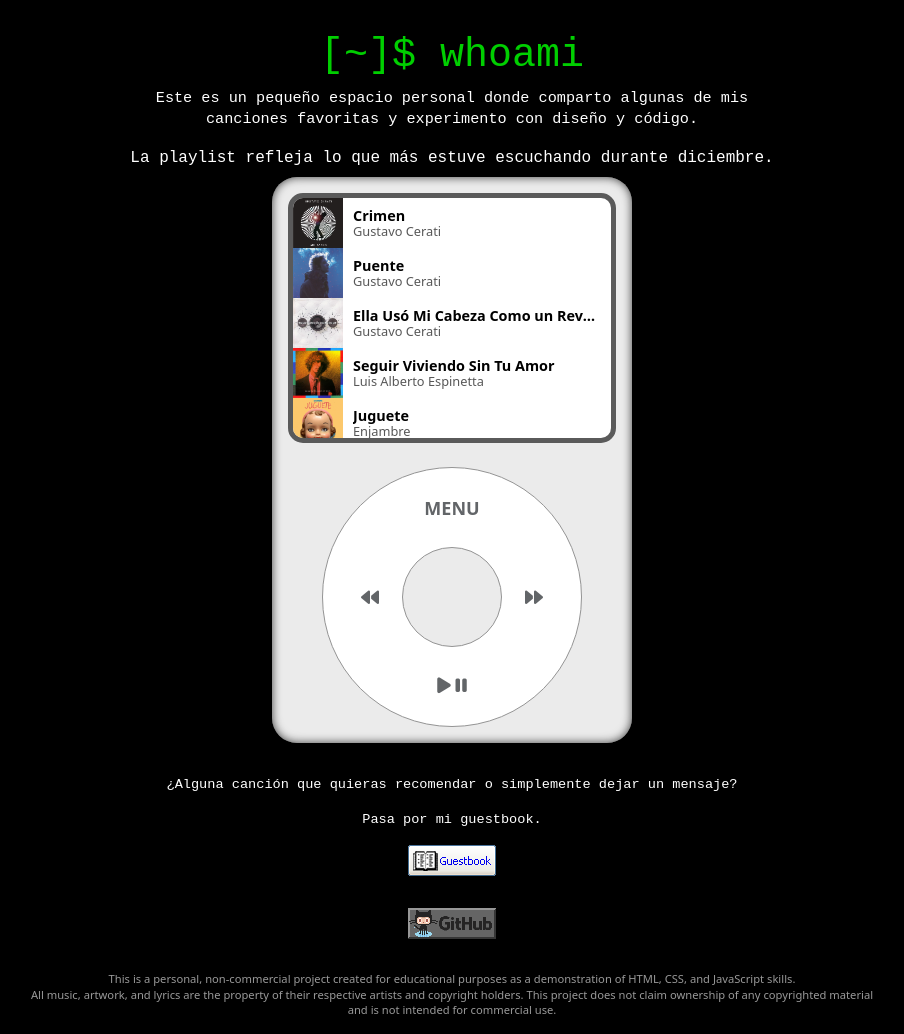
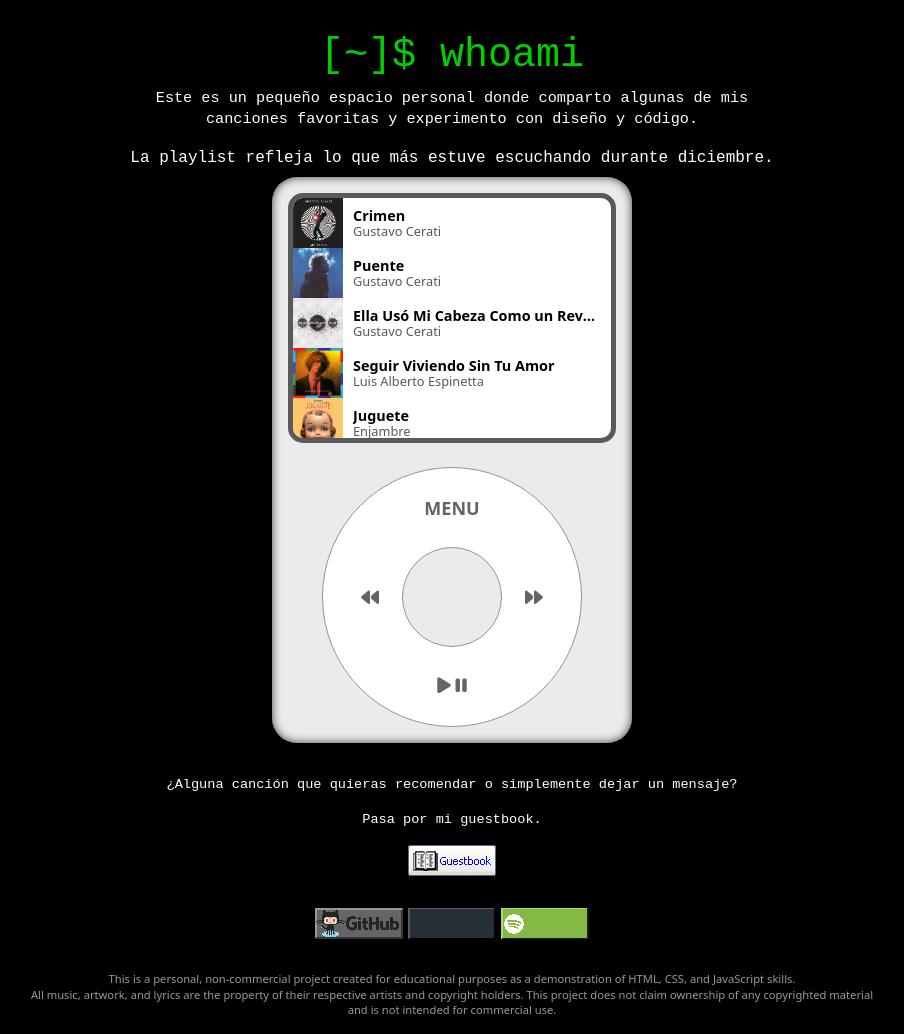
Before and after one commit to marl-on/normal-void, a plain HTML site: page index.html in a window 1280 px wide. Shown: the whole page, without its empty margins (188-1092 px from the left). Drawn offline with nearby package versions, Linux system fonts and the light colour scheme; no server answers.

Commit message:
feat: added more buttons

```diff
--- a/css/style.css
+++ b/css/style.css
@@ -15,7 +15,7 @@
   ...;
 }*/
 
-@import url('https://fonts.googleapis.com/css2?family=Courier+Prime:ital,wght@0,400;0,700;1,400;1,700&display=swap');
+@import url("https://fonts.googleapis.com/css2?family=Courier+Prime:ital,wght@0,400;0,700;1,400;1,700&display=swap");
 
 body {
   margin: 0;
@@ -41,7 +41,7 @@ header {
 }
 
 .title-header {
-  font-family: "Courier New", Courier, 'Courier Prime', monospace;
+  font-family: "Courier New", Courier, "Courier Prime", monospace;
   font-size: 2.5em;
   color: rgb(0, 207, 0);
 }
@@ -52,7 +52,7 @@ header {
   line-height: 1.4;
   color: white;
   max-width: 650px;
-  font-family: "Courier New", Courier, 'Courier Prime', monospace;
+  font-family: "Courier New", Courier, "Courier Prime", monospace;
 }
 
 .header-container h6 {
@@ -336,12 +336,18 @@ footer {
   line-height: 1.4;
   color: #ffffff;
   max-width: 850px;
-  font-family: "Courier New", Courier, 'Courier Prime', monospace;
+  font-family: "Courier New", Courier, "Courier Prime", monospace;
 }
 
 .buttons-container {
+  display: flex;
+  justify-content: center;
+  gap: 5px;
   margin-top: 2em;
-  text-align: center;
   padding-left: 15%;
   padding-right: 15%;
 }
+
+.buttons-container a {
+  text-decoration: none;
+}
--- a/index.html
+++ b/index.html
@@ -3,7 +3,11 @@
   <head>
     <meta charset="UTF-8" />
     <meta name="viewport" content="width=device-width, initial-scale=1.0" />
-    <link rel="shortcut icon" href="src/img/home/console-icon.png" type="image/x-icon">
+    <link
+      rel="shortcut icon"
+      href="src/img/home/console-icon.png"
+      type="image/x-icon"
+    />
     <link
       href="https://cdn.jsdelivr.net/npm/bootstrap@5.3.8/dist/css/bootstrap.min.css"
       rel="stylesheet"
@@ -183,6 +187,18 @@
           <a href="https://github.com/marl-on/web-iPod/" target="_blank">
             <img src="src/img/home/github.gif" alt="github-button" />
           </a>
+          <a href="https://letterboxd.com/isntalex/" target="_blank">
+            <img
+              src="src/img/home/letterboxd-button.gif"
+              alt="letterboxd-button"
+            />
+          </a>
+          <a
+            href="https://open.spotify.com/user/31rbcbbeceqlrla4ilxx3i5scvci?si=e607c278f9854d44"
+            target="_blank"
+          >
+            <img src="src/img/home/spotify-button.gif" alt="spotify-button" />
+          </a>
         </div>
         <div class="disclaimer-container text-center">
           <p class="disclaimer-text">
```
Also changed, not shown: src/img/home/letterboxd-button.gif (added), src/img/home/spotify-button.gif (added).
